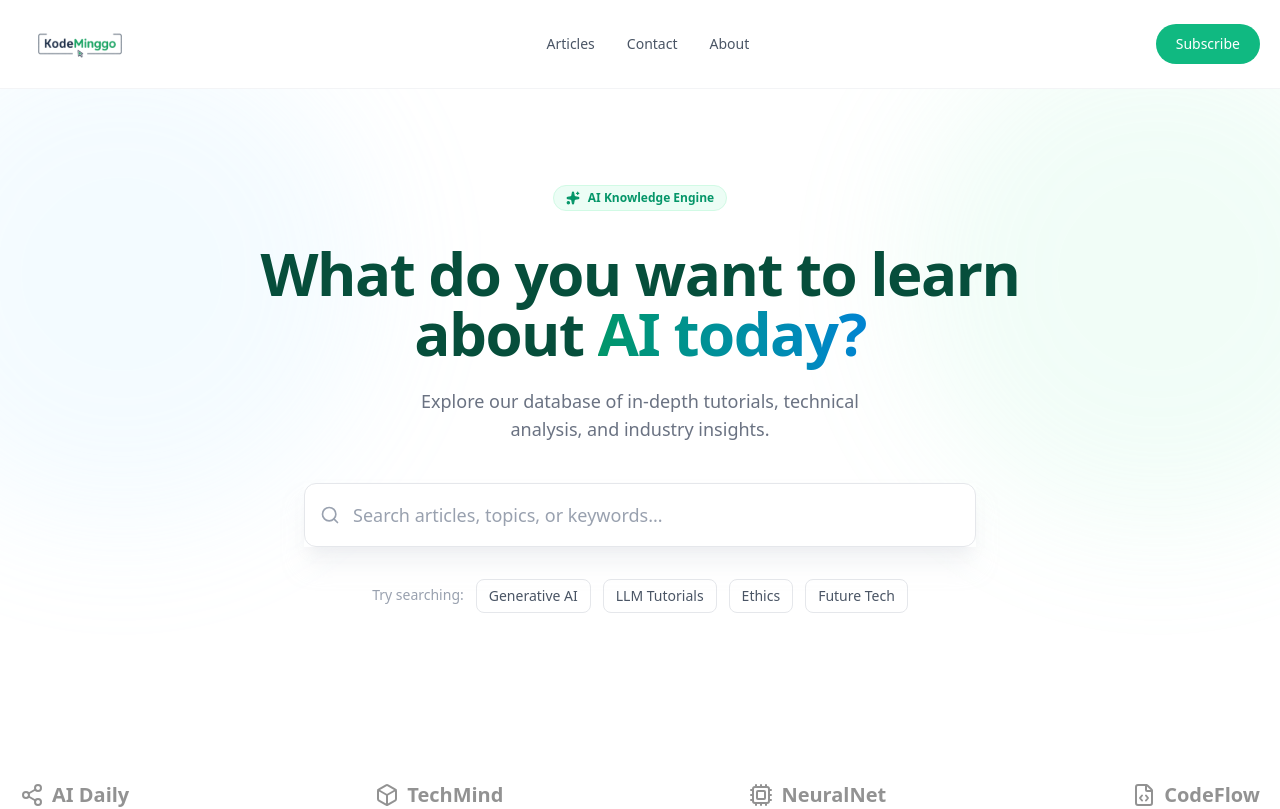
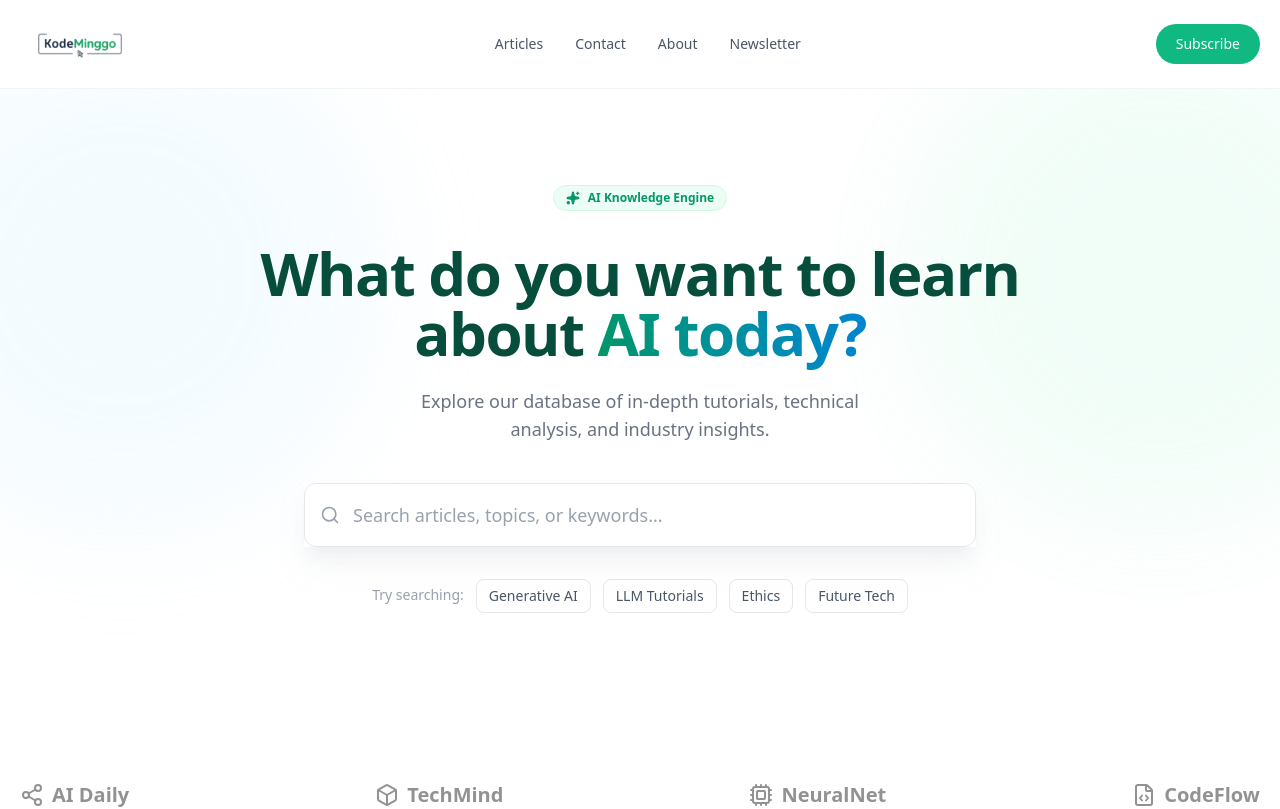
Before and after one commit to nalardeep/nalardeep, a Next.js app: page / in a window 1280 px wide. Shown: the top 809 px of the page. Built offline with nearby package versions, Linux system fonts and the light colour scheme.

Commit message:
Add Newsletter in header

```diff
--- a/components/header.tsx
+++ b/components/header.tsx
@@ -38,6 +38,9 @@ const Header = () => {
                             <li>
                                 <Link href="/about" className="hover:text-primary-500 transition-colors">About</Link>
                             </li>
+                            <li>
+                                <Link href="/newsletter" className="hover:text-primary-500 transition-colors">Newsletter</Link>
+                            </li>
                         </ul>
                     </nav>
 
```
